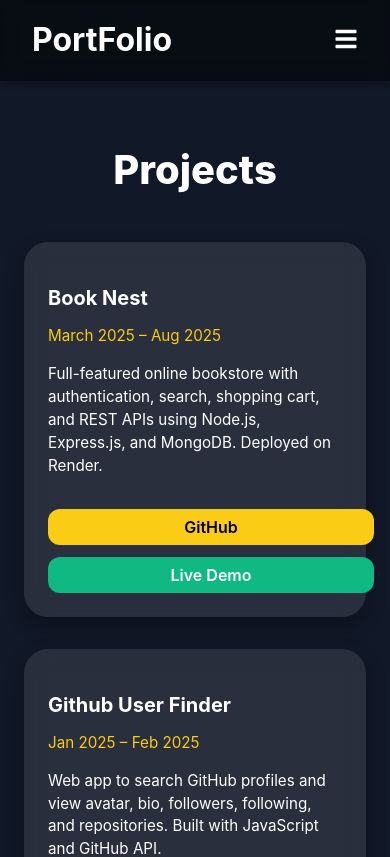
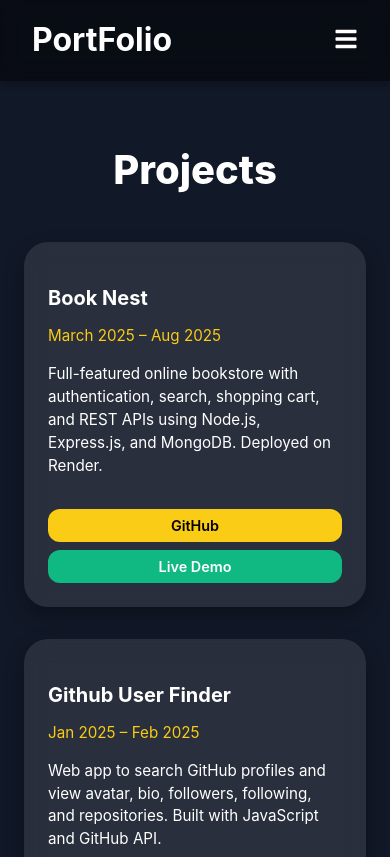
Before and after one commit to Maverick400x/portfolio, a React (Create React App) app: page /projects in a window 390 px wide. Shown: the top 857 px of the page. Built offline with nearby package versions, Linux system fonts and the light colour scheme.

Commit message:
Update projects.css

```diff
--- a/src/styles/projects.css
+++ b/src/styles/projects.css
@@ -112,15 +112,33 @@
   transform: scale(1.05);
 }
 
-/* Responsive adjustments for buttons */
+/* Responsive adjustments for mobile */
+@media (max-width: 768px) {
+  .project-links {
+    flex-direction: column;
+    align-items: center;
+  }
+
+  .project-link,
+  .live-link {
+    width: 80%;  /* reduced width for mobile */
+    text-align: center;
+    padding: 0.5rem 0;
+  }
+}
+
 @media (max-width: 480px) {
   .project-links {
     flex-direction: column;
-    align-items: flex-start;
+    align-items: center;
+    gap: 0.5rem;
   }
 
-  .project-link {
-    width: 100%;
+  .project-link,
+  .live-link {
+    width: 100%; /* full width for very small screens */
     text-align: center;
+    padding: 0.5rem 0;
+    font-size: 0.9rem;
   }
 }
```
